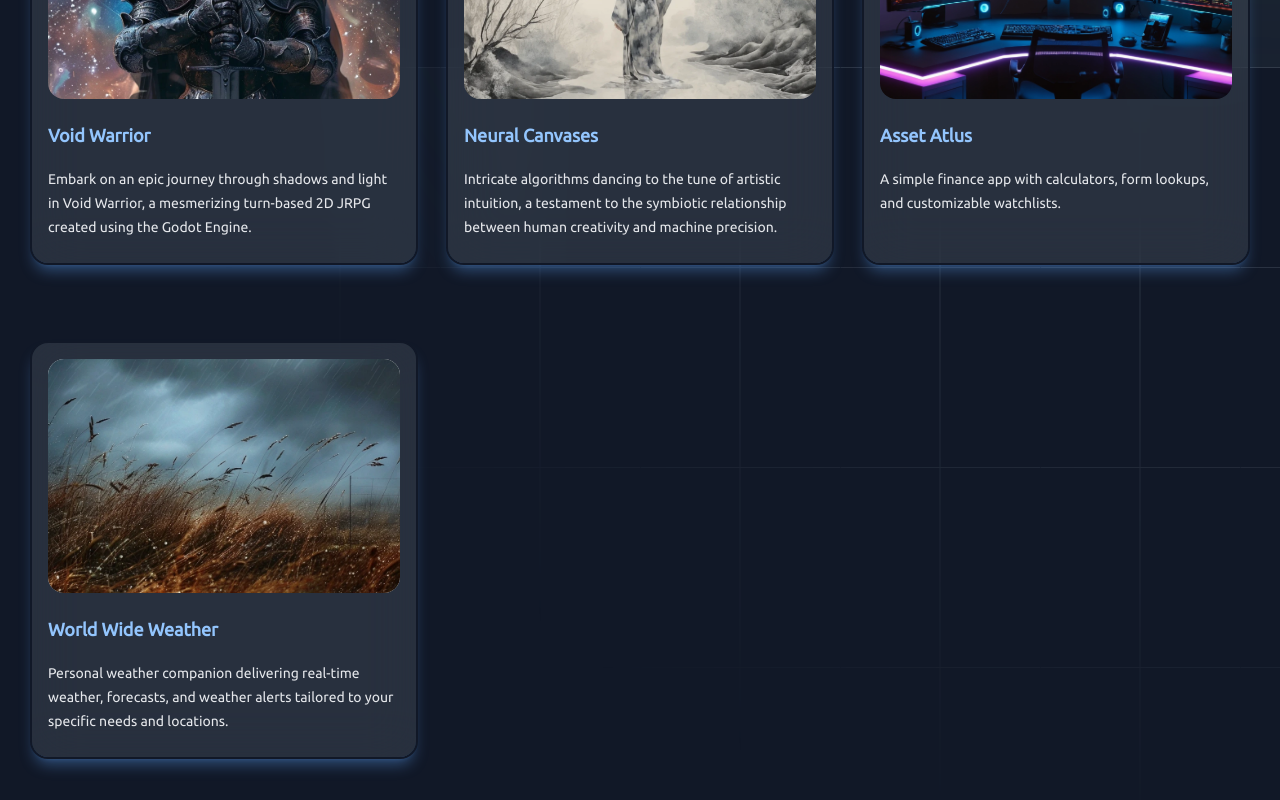
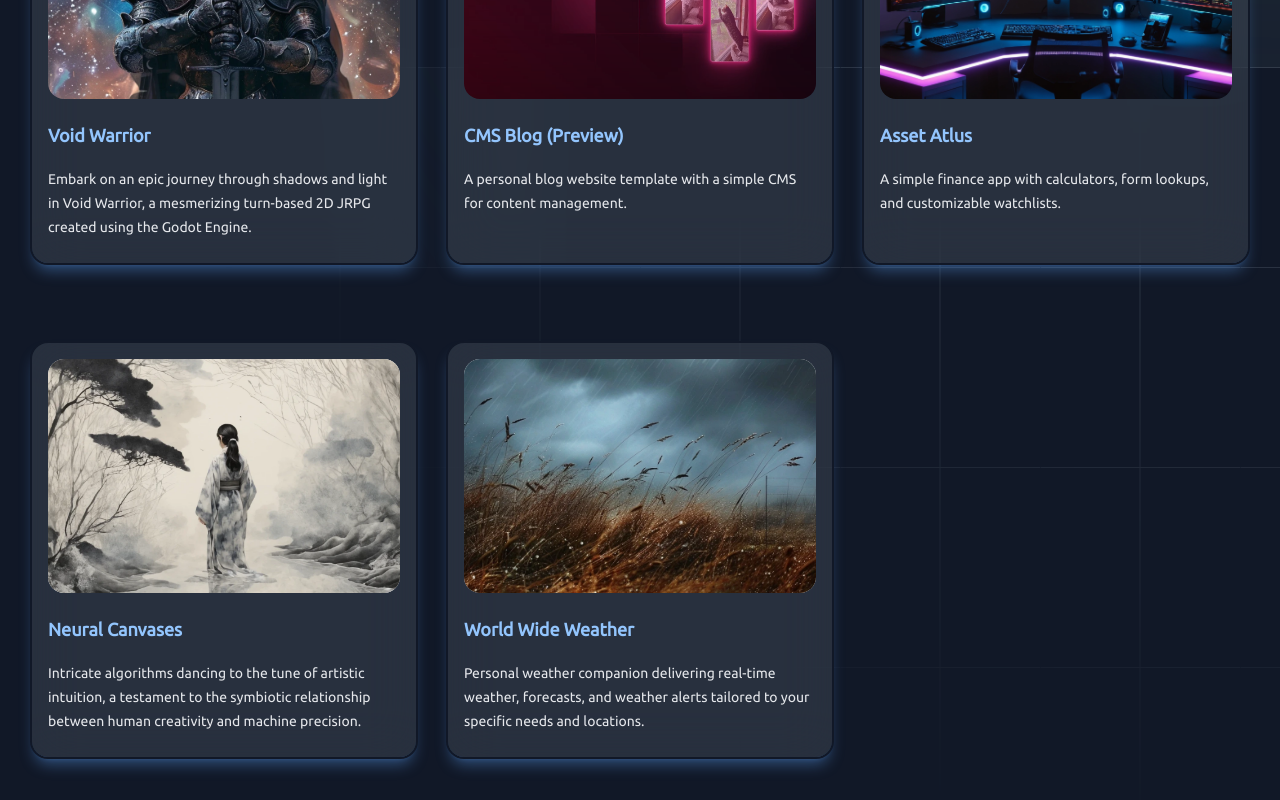
Before and after one commit to itsaboy/react-biz, a React (Vite) app in the folder client/: page /projects in a window 1280 px wide. Shown: the part 620-1420 px from the top of the page. Built offline with nearby package versions, Linux system fonts and the light colour scheme.

Commit message:
added CMS Blog preview to projects list

```diff
--- a/client/src/components/Header/NavBar.jsx
+++ b/client/src/components/Header/NavBar.jsx
@@ -10,7 +10,7 @@ export default function NavBar({ mobileMenuOpen, setMobileMenuOpen }) {
 
   return (
     <nav
-      className="relative mx-auto flex max-w-7xl items-center justify-between p-6 lg:px-8"
+      className="relative mx-auto flex items-center justify-between p-6 lg:px-8"
       aria-label="Global"
     >
       <div className="-m-1.5 p-1.5">
--- a/client/src/data/PROJECTS.js
+++ b/client/src/data/PROJECTS.js
@@ -1,4 +1,5 @@
 import voidWarrior from "../assets/images/void-warrior.webp";
+import blog from "../assets/images/blog.png";
 import art from "../assets/images/art.webp";
 import finance from "../assets/images/finance.webp";
 import weather from "../assets/images/weather.webp";
@@ -15,12 +16,11 @@ export const PROJECTS = [
   },
   {
     id: 2,
-    title: "Neural Canvases",
-    href: "https://neuralcanvases.com/",
-    description:
-      "Intricate algorithms dancing to the tune of artistic intuition, a testament to the symbiotic relationship between human creativity and machine precision.",
-    imageUrl: art,
-    alt: "A Suminagashi painting of Japanese woman walking in a creek in the forest",
+    title: "CMS Blog (Preview)",
+    href: "https://youtu.be/wVIo_lqq_04?si=Jz93V7PrKNuJXf2Z",
+    description: "A personal blog website template with a simple CMS for content management.",
+    imageUrl: blog,
+    alt: "The landing page for a cat's blog website",
   },
   {
     id: 3,
@@ -33,6 +33,15 @@ export const PROJECTS = [
   },
   {
     id: 4,
+    title: "Neural Canvases",
+    href: "https://neuralcanvases.com/",
+    description:
+      "Intricate algorithms dancing to the tune of artistic intuition, a testament to the symbiotic relationship between human creativity and machine precision.",
+    imageUrl: art,
+    alt: "A Suminagashi painting of Japanese woman walking in a creek in the forest",
+  },
+  {
+    id: 5,
     title: "World Wide Weather",
     href: "https://world-wide-weather.com/",
     description:
```
Also changed, not shown: client/src/assets/images/blog.png (added).
